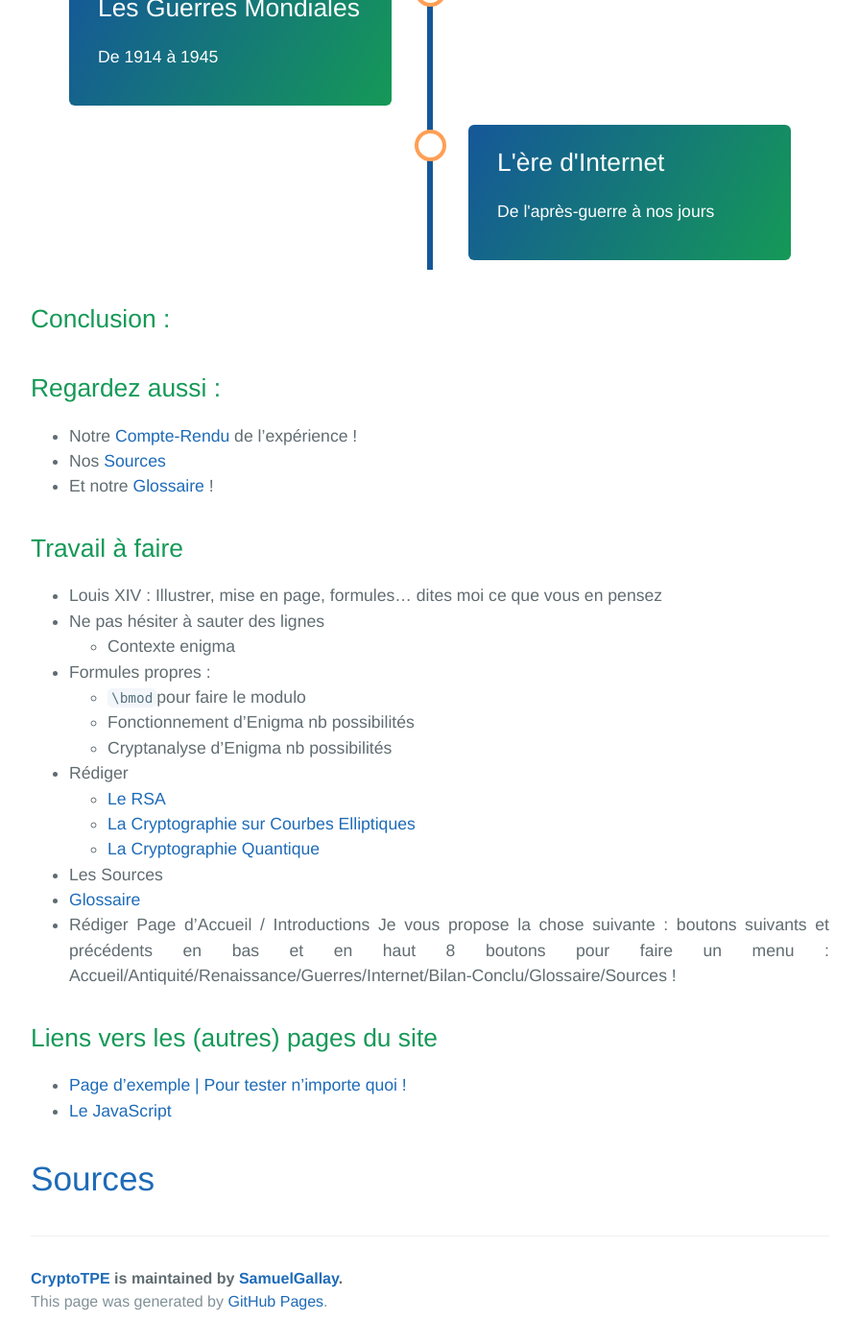
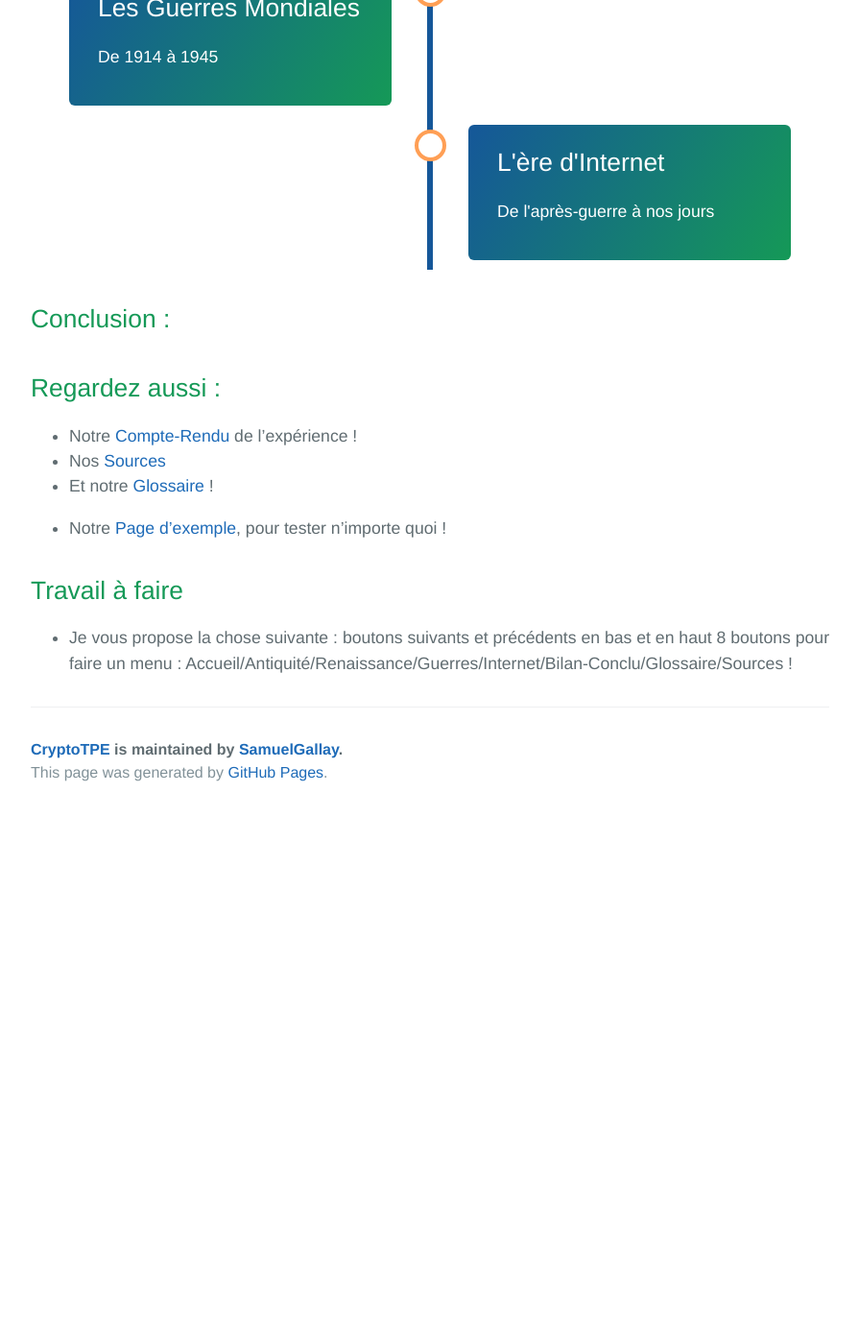
Before and after one commit to SamuelGallay/CryptoTPE, a Jekyll site: the page built from index.md, in a window 1280 px wide and 1400 px high, scrolled down 1516 px. Shown: the whole window at 96% size, without its empty margins (192-1087 px from the left). Built offline with Jekyll 4.4.1, drawn with Linux system fonts in a browser that asks for light colours; our own code applies the rules of GitHub Pages for plain Markdown files; after the commit the page ends 2365 px from its top, so only the background shows below that.

Commit message:
index.md

```diff
--- a/index.md
+++ b/index.md
@@ -64,27 +64,8 @@ Mais les techniques de cryptographie ont été cassées au cours de l'histoire :
 * Nos [Sources](sources)
 * Et notre [Glossaire](glossaire) !
 
+* Notre [Page d'exemple](exemple), pour tester n'importe quoi !
+
 
 ## Travail à faire
-* Louis XIV : Illustrer, mise en page, formules... dites moi ce que vous en pensez
-* Ne pas hésiter à sauter des lignes
-  * Contexte enigma
-* Formules propres :
-  * `\bmod`pour faire le modulo
-  * Fonctionnement d'Enigma nb possibilités
-  * Cryptanalyse d'Enigma nb possibilités
-* Rédiger
-  * [Le RSA](rsa)
-  * [La Cryptographie sur Courbes Elliptiques](ecc)
-  * [La Cryptographie Quantique](quantique)
-* Les Sources
-* [Glossaire](glossaire)
-* Rédiger Page d'Accueil / Introductions
-Je vous propose la chose suivante : boutons suivants et précédents en bas et en haut 8 boutons pour faire un menu : Accueil/Antiquité/Renaissance/Guerres/Internet/Bilan-Conclu/Glossaire/Sources !
-
-## Liens vers les (autres) pages du site
-
-* [Page d'exemple \| Pour tester n'importe quoi !](exemple)
-* [Le JavaScript](javascript)
-
-# [Sources](sources)
+* Je vous propose la chose suivante : boutons suivants et précédents en bas et en haut 8 boutons pour faire un menu : Accueil/Antiquité/Renaissance/Guerres/Internet/Bilan-Conclu/Glossaire/Sources !
```
